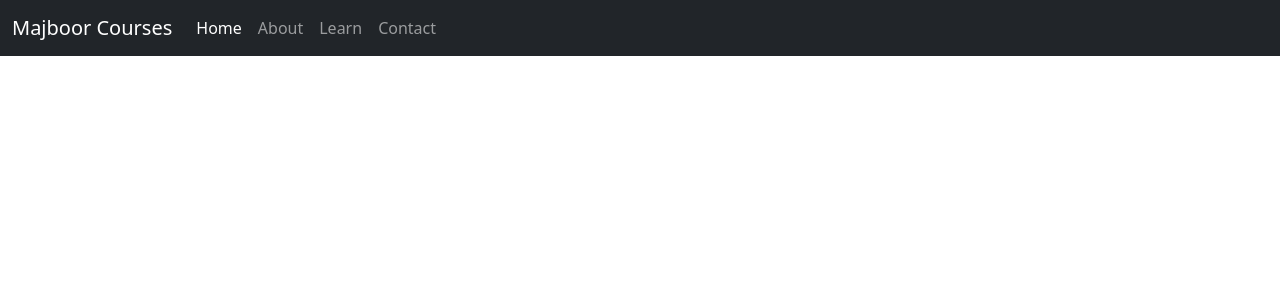
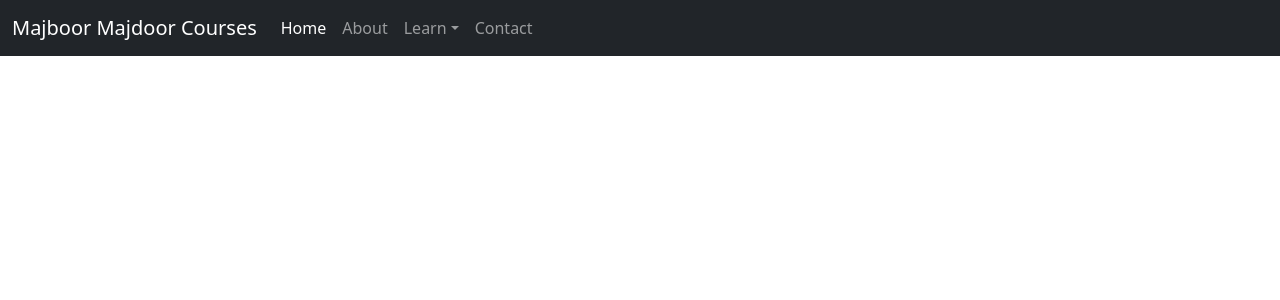
Before and after one commit to ayushpillewar/MajboorCourses, a React (Vite) app in the folder majboor-ui/: page / in a window 1280 px wide. Shown: the top 300 px of the page. Built offline with nearby package versions, Linux system fonts and the light colour scheme.

Commit message:
completed the menu bar

```diff
--- a/majboor-ui/src/components/Menu.tsx
+++ b/majboor-ui/src/components/Menu.tsx
@@ -1,32 +1,33 @@
 import { useState } from 'react';
 import 'bootstrap/dist/css/bootstrap.min.css';
-import { NAV } from '../utils/Constants';
+import { HEADER_TITLE, NAV_LABELS } from '../utils/Constants';
 
 const Menu = () => {
     const [activeNav, setActiveNav] = useState('home');
+    const [showLearnDropdown, setShowLearnDropdown] = useState(false);
 
     const handleNavClick = (nav: string) => {
         setActiveNav(nav);
     };
 
-    const renderNavItems = () => {
-
-
-
-
+    const renderNavItem = () => {
+        return NAV_LABELS.map((item) =>(
+            <li className="nav-item">
+                            <a className={`nav-link ${activeNav === item ? 'active' : ''}`}
+                               onClick={() => handleNavClick(item)}
+                               href="#">{item}</a>
+            </li>))
     }
-
 
     return (
         <nav className="navbar navbar-expand-lg bg-dark navbar-dark">
             <div className="container-fluid">
-                <a className="navbar-brand" href="#">Majboor Courses</a>
+                <a className="navbar-brand" href="#">{HEADER_TITLE}</a>
                 <button className="navbar-toggler" type="button" data-bs-toggle="collapse" data-bs-target="#navbarNav">
                     <span className="navbar-toggler-icon"></span>
                 </button>
                 <div className="collapse navbar-collapse" id="navbarNav">
                     <ul className="navbar-nav">
-
                         <li className="nav-item">
                             <a className={`nav-link ${activeNav === 'home' ? 'active' : ''}`}
                                onClick={() => handleNavClick('home')}
@@ -37,10 +38,22 @@ const Menu = () => {
                                onClick={() => handleNavClick('about')}
                                href="#">About</a>
                         </li>
-                        <li className="nav-item">
-                            <a className={`nav-link ${activeNav === 'learn' ? 'active' : ''}`}
+                        <li className="nav-item dropdown position-static"
+                            onMouseEnter={() => setShowLearnDropdown(true)}
+                            onMouseLeave={() => setShowLearnDropdown(false)}>
+                            <a className={`nav-link dropdown-toggle ${activeNav === 'learn' ? 'active' : ''}`}
                                onClick={() => handleNavClick('learn')}
-                               href="#">Learn</a>
+                               href="#"
+                               role="button"
+                               aria-expanded={showLearnDropdown}
+                            >Learn</a>
+                            {showLearnDropdown && (
+                                <ul className="dropdown-menu show" style={{ position: 'absolute', top: '100%', left: 0 }}>
+                                    <li><a className="dropdown-item" href="#">Course 1</a></li>
+                                    <li><a className="dropdown-item" href="#">Course 2</a></li>
+                                    <li><a className="dropdown-item" href="#">Course 3</a></li>
+                                </ul>
+                            )}
                         </li>
                         <li className="nav-item">
                             <a className={`nav-link ${activeNav === 'contact' ? 'active' : ''}`}
--- a/majboor-ui/src/utils/Constants.tsx
+++ b/majboor-ui/src/utils/Constants.tsx
@@ -4,3 +4,7 @@ export const NAV = {
     CONTACT : 'contact',
     LEARN :'learn'
 }
+
+export const NAV_LABELS = ['Home', 'About', 'Learn', 'Contact'];
+
+export const HEADER_TITLE = "Majboor Majdoor Courses";
--- a/package.json
+++ /dev/null
@@ -1,5 +0,0 @@
-{
-  "dependencies": {
-    "bootstrap": "^5.3.8"
-  }
-}
```
Also changed, not shown: 1 other file (tests, documents, lock files or other folders).
